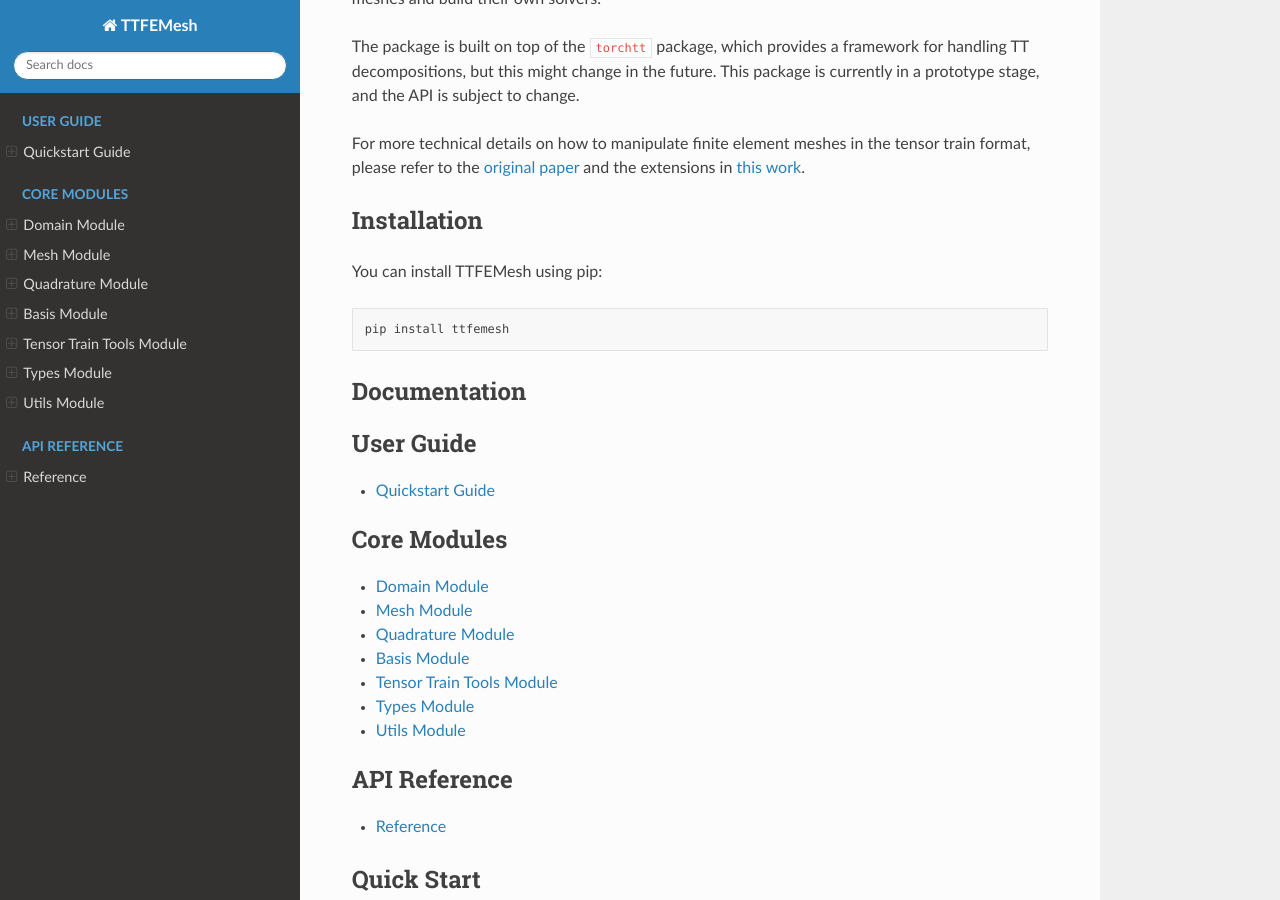
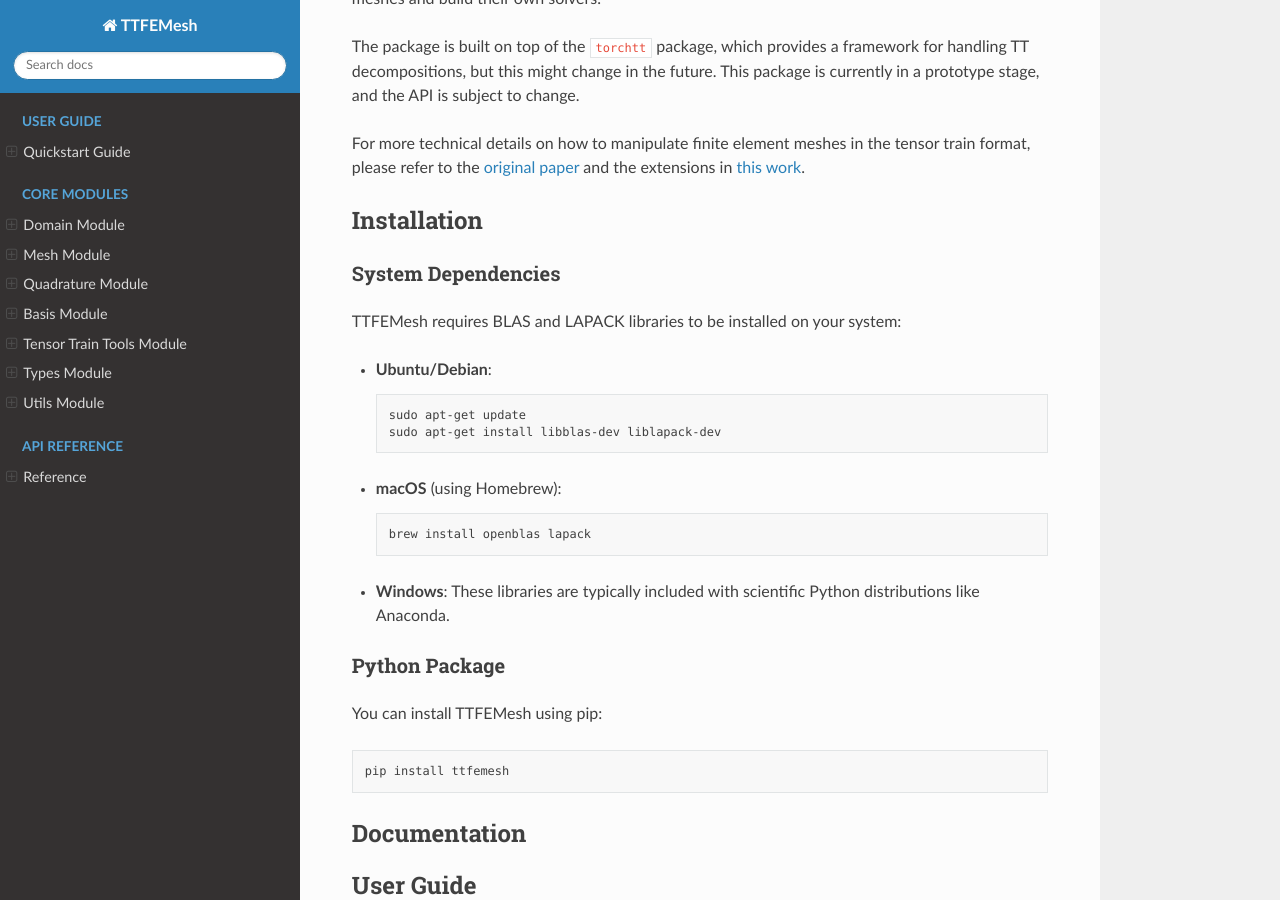
Before and after one commit to MazenAli/TT-FEMesh, a Sphinx documentation site: the page built from docs/index.md, in a window 1280 px wide and 900 px high, scrolled down 365 px. Built offline with Sphinx 7.4.7 and the Read the Docs theme 3.1.0, drawn with Linux system fonts in a browser that asks for light colours.

Commit message:
update workflow

````diff
--- a/docs/index.md
+++ b/docs/index.md
@@ -21,6 +21,26 @@
 extensions in [this work](https://www.mdpi.com/2227-7390/12/20/3277).
 
 ## Installation
+
+### System Dependencies
+
+TTFEMesh requires BLAS and LAPACK libraries to be installed on your system:
+
+- **Ubuntu/Debian**:
+  ```bash
+  sudo apt-get update
+  sudo apt-get install libblas-dev liblapack-dev
+  ```
+
+- **macOS** (using Homebrew):
+  ```bash
+  brew install openblas lapack
+  ```
+
+- **Windows**:
+  These libraries are typically included with scientific Python distributions like Anaconda.
+
+### Python Package
 
 You can install TTFEMesh using pip:
 
````
Also changed, not shown: README.md (+19 -0 lines), 1 other file.
